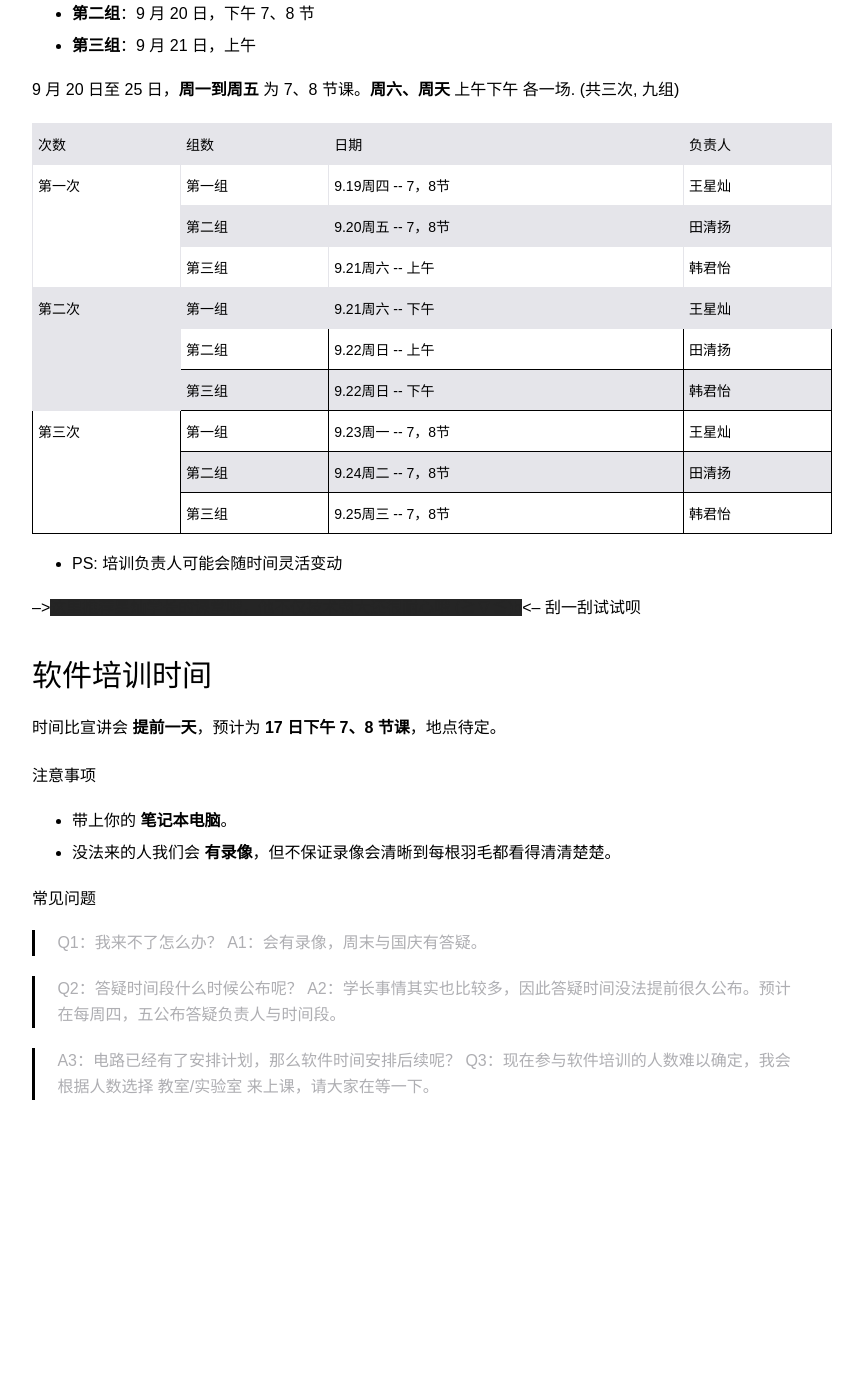
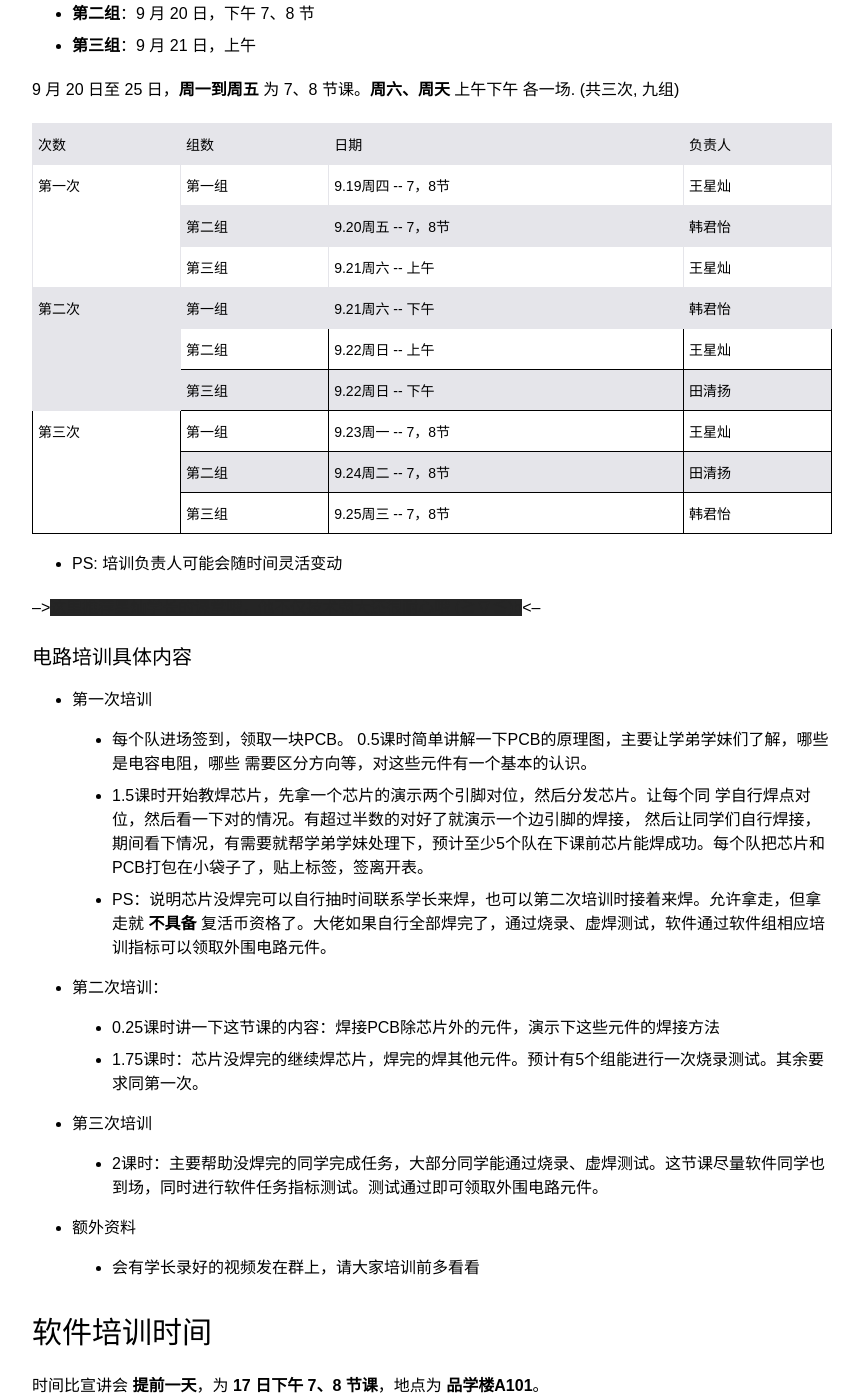
Before and after one commit to KisonHe/kisonhe.github.io, a Jekyll site: the page built from _posts/2019-09-15-SMEESA-notification.md, in a window 1280 px wide and 1400 px high, scrolled down 659 px. Shown: the whole window, without its empty margins (208-1071 px from the left). Built offline with Jekyll 4.4.1, drawn with Linux system fonts in a browser that asks for light colours; before the commit the page ends 1839 px from its top, so only the background shows below that; some of the changed text lies outside the part shown.

Commit message:
Hot Update over information

```diff
--- a/_posts/2019-09-15-SMEESA-notification.md
+++ b/_posts/2019-09-15-SMEESA-notification.md
@@ -15,7 +15,7 @@ tags: SMEESA notification
 
 ## 电路培训时间计划
 
-**9 月 18 日**: 举行投票，并将大家分为三组进行培训.
+**9 月 18 日**: 举行投票，当晚发布结果并将大家分为三组进行培训.
 
 - **第一组**：9 月 19 日，下午 7、8 节
 - **第二组**：9 月 20 日，下午 7、8 节
@@ -46,28 +46,28 @@ tags: SMEESA notification
   <tr>
     <td class="tg-0pky">第二组</td>
     <td class="tg-0pky">9.20周五 -- 7，8节</td>
-    <td class="tg-0pky">田清扬</td>
+    <td class="tg-0pky">韩君怡</td>
   </tr>
   <tr>
     <td class="tg-0pky">第三组</td>
     <td class="tg-0pky">9.21周六 -- 上午</td>
-    <td class="tg-0pky">韩君怡</td>
+    <td class="tg-0pky">王星灿</td>
   </tr>
   <tr>
     <td class="tg-0pky" rowspan="3">第二次</td>
     <td class="tg-0pky">第一组</td>
     <td class="tg-0pky">9.21周六 -- 下午</td>
-    <td class="tg-0pky">王星灿</td>
+    <td class="tg-0pky">韩君怡</td>
   </tr>
   <tr>
     <td class="tg-0lax">第二组</td>
     <td class="tg-0lax">9.22周日 -- 上午</td>
-    <td class="tg-0lax">田清扬</td>
+    <td class="tg-0lax">王星灿</td>
   </tr>
   <tr>
     <td class="tg-0lax">第三组</td>
     <td class="tg-0lax">9.22周日 -- 下午</td>
-    <td class="tg-0lax">韩君怡</td>
+    <td class="tg-0lax">田清扬</td>
   </tr>
   <tr>
     <td class="tg-0lax" rowspan="3">第三次</td>
@@ -89,15 +89,35 @@ tags: SMEESA notification
 
 - PS: 培训负责人可能会随时间灵活变动
 
---><span class="heimu" title="你知道的太多了">这里推荐星灿学长的课堂哦，他不仅技术强大还很耐心哦 (≧∇≦)b</span><-- 刮一刮试试呗
+--><span class="heimu" title="你知道的太多了">这里推荐星灿学长的课堂哦，他不仅技术强大还很耐心哦 (≧∇≦)b</span><--
+
+
+### 电路培训具体内容
+- 第一次培训
+    - 每个队进场签到，领取一块PCB。
+    0.5课时简单讲解一下PCB的原理图，主要让学弟学妹们了解，哪些是电容电阻，哪些
+    需要区分方向等，对这些元件有一个基本的认识。
+    - 1.5课时开始教焊芯片，先拿一个芯片的演示两个引脚对位，然后分发芯片。让每个同
+      学自行焊点对位，然后看一下对的情况。有超过半数的对好了就演示一个边引脚的焊接，
+      然后让同学们自行焊接，期间看下情况，有需要就帮学弟学妹处理下，预计至少5个队在下课前芯片能焊成功。每个队把芯片和PCB打包在小袋子了，贴上标签，签离开表。
+    - PS：说明芯片没焊完可以自行抽时间联系学长来焊，也可以第二次培训时接着来焊。允许拿走，但拿走就 **不具备** 复活币资格了。大佬如果自行全部焊完了，通过烧录、虚焊测试，软件通过软件组相应培训指标可以领取外围电路元件。
+- 第二次培训：
+    - 0.25课时讲一下这节课的内容：焊接PCB除芯片外的元件，演示下这些元件的焊接方法
+    - 1.75课时：芯片没焊完的继续焊芯片，焊完的焊其他元件。预计有5个组能进行一次烧录测试。其余要求同第一次。
+- 第三次培训
+    - 2课时：主要帮助没焊完的同学完成任务，大部分同学能通过烧录、虚焊测试。这节课尽量软件同学也到场，同时进行软件任务指标测试。测试通过即可领取外围电路元件。
+
+- 额外资料
+    - 会有学长录好的视频发在群上，请大家培训前多看看
 
 ## 软件培训时间
 
-时间比宣讲会 **提前一天**，预计为 **17 日下午 7、8 节课**，地点待定。
+时间比宣讲会 **提前一天**，为 **17 日下午 7、8 节课**，地点为 **品学楼A101**。
 
 #### 注意事项
 
   - 带上你的 **笔记本电脑**。
+  - 带上你的 **C Primer Plus** ， 至少要带上电子版的
   - 没法来的人我们会 **有录像**，但不保证录像会清晰到每根羽毛都看得清清楚楚。
 
 #### 常见问题
```
